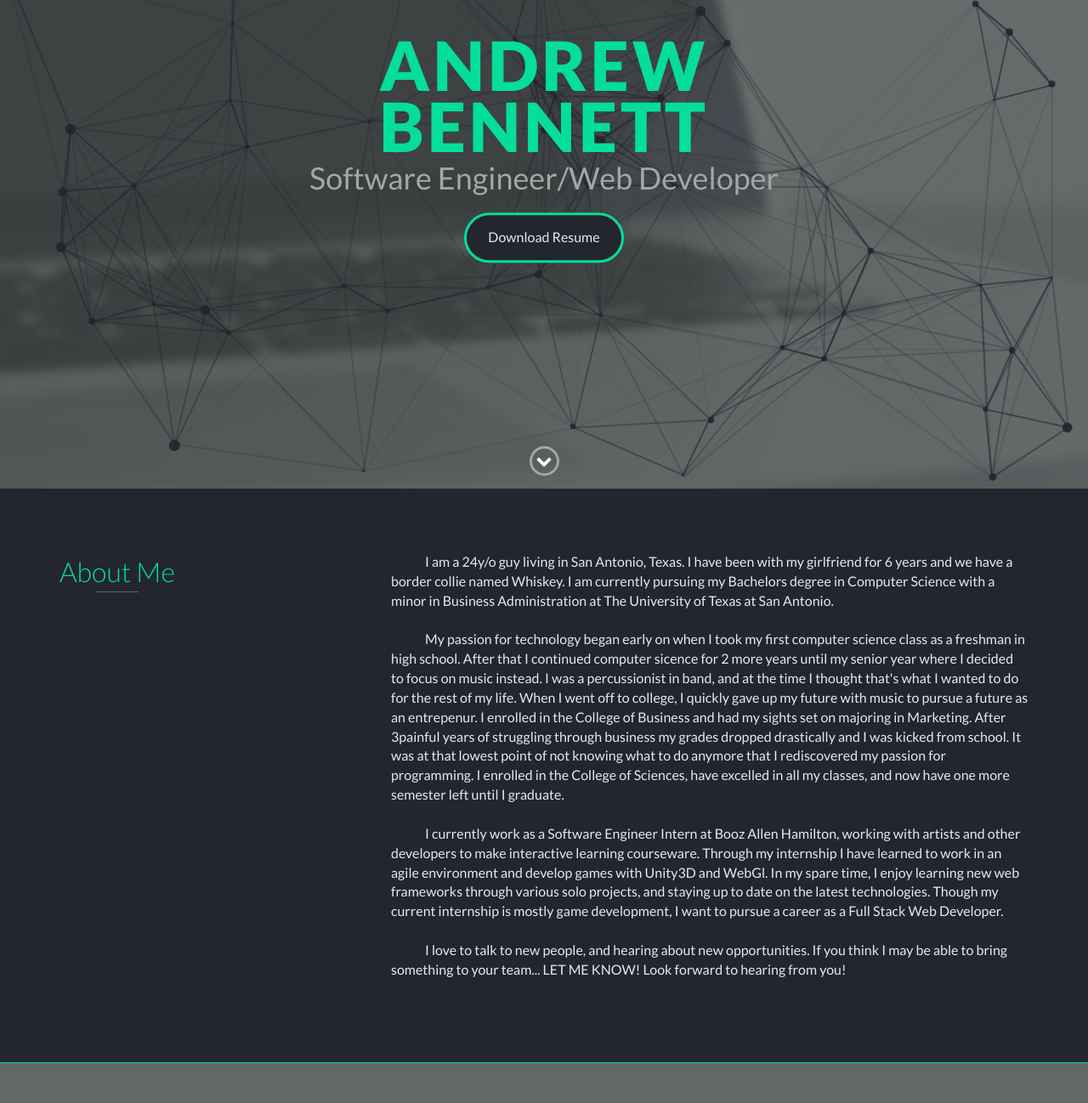
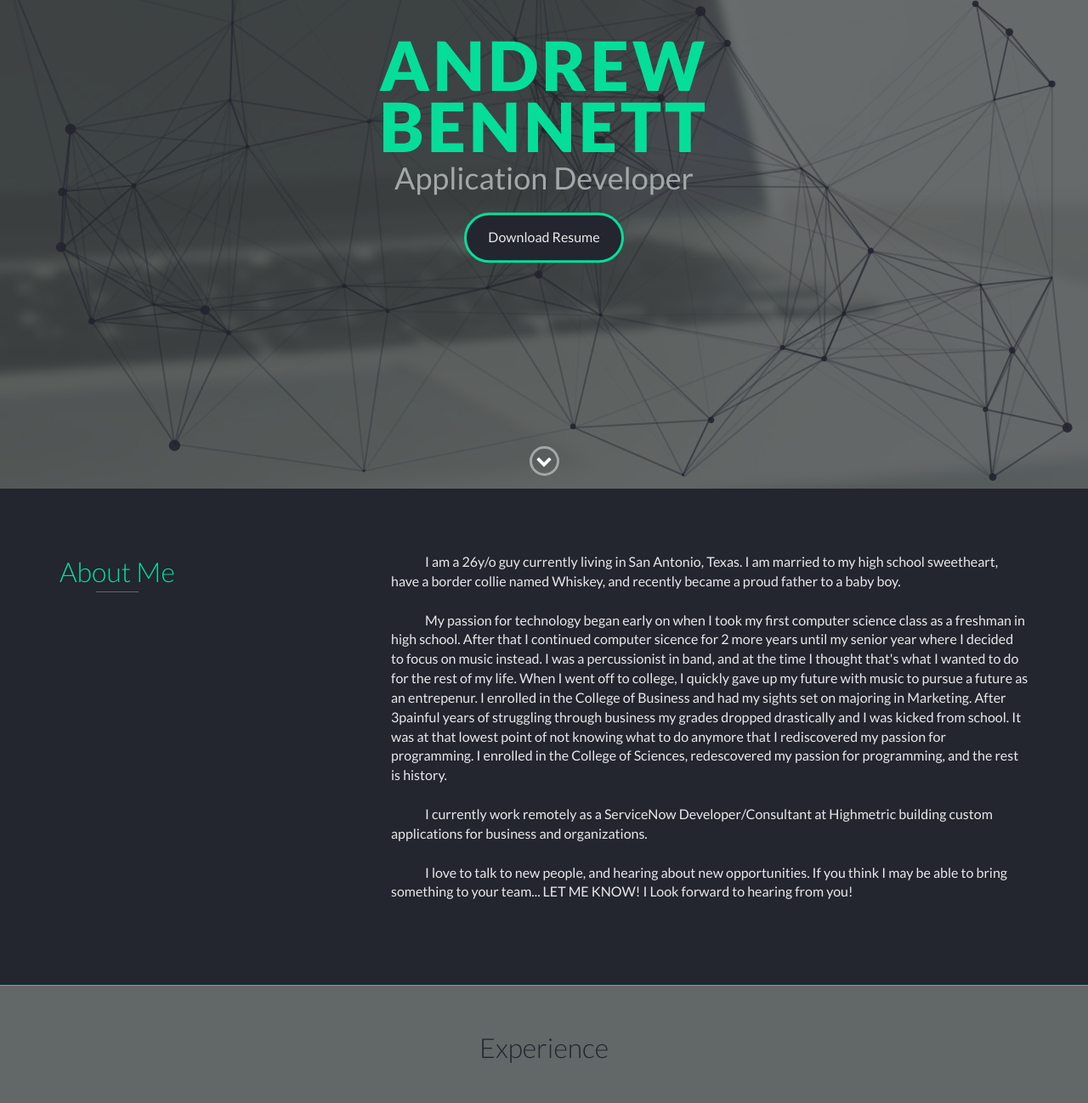
Before and after one commit to abennett0322/abennett0322.github.io, a website: page index.html in a window 1280 px wide. Shown: the part 225-1523 px from the top of the page at 85% size. Drawn offline with nearby package versions, Linux system fonts and the light colour scheme.

Commit message:
Update index.html
updated the about section

```diff
--- a/index.html
+++ b/index.html
@@ -53,7 +53,7 @@
     <div id="lead">
         <div id="lead-content">
             <h1>Andrew Bennett</h1>
-            <h2>Software Engineer/Web Developer</h2>
+            <h2>Application Developer</h2>
             <a href="assets/resume/Andrew_Bennett.pdf" target="_blank" class="btn-rounded-white">Download Resume</a>
         </div>
         <!-- End #lead-content -->
@@ -79,19 +79,20 @@
                 </div>
                 <div class="col-md-8">
                     <p>
-                        I am a 24y/o guy living in San Antonio, Texas. I have been with my girlfriend for 6 years and we have a border collie named Whiskey. I am currently pursuing my Bachelors degree in Computer Science with a minor in Business Administration at The University of Texas at San Antonio.
+			I am a 26y/o guy currently living in San Antonio, Texas. I am married to my high school sweetheart, have a border collie named Whiskey, and recently became a proud father to a baby boy.
                         <br/><br/>
                     </p>
                     <p>
-                        My passion for technology began early on when I took my first computer science class as a freshman in high school. After that I continued computer sicence for 2 more years until my senior year where I decided to focus on music instead. I was a percussionist in band, and at the time I thought that's what I wanted to do for the rest of my life. When I went off to college, I quickly gave up my future with music to pursue a future as an entrepenur. I enrolled in the College of Business and had my sights set on majoring in Marketing. After 3painful years of struggling through business my grades dropped drastically and I was kicked from school. It was at that lowest point of not knowing what to do anymore that I rediscovered my passion for programming. I enrolled in the College of Sciences, have excelled in all my classes, and now have one more semester left until I graduate.
+                        My passion for technology began early on when I took my first computer science class as a freshman in high school. After that I continued computer sicence for 2 more years until my senior year where I decided to focus on music instead. I was a percussionist in band, and at the time I thought that's what I wanted to do for the rest of my life. When I went off to college, I quickly gave up my future with music to pursue a future as an entrepenur. I enrolled in the College of Business and had my sights set on majoring in Marketing. After 3painful years of struggling through business my grades dropped drastically and I was kicked from school. It was at that lowest point of not knowing what to do anymore that I rediscovered my passion for programming. I enrolled in the College of Sciences, redescovered my passion for programming, and the rest is history.
                         <br/><br/>
                     </p>
                     <p>
-                        I currently work as a Software Engineer Intern at Booz Allen Hamilton, working with artists and other developers to make interactive learning courseware. Through my internship I have learned to work in an agile environment and develop games with Unity3D and WebGl. In my spare time, I enjoy learning new web frameworks through various solo projects, and staying up to date on the latest technologies. Though my current internship is mostly game development, I want to pursue a career as a Full Stack Web Developer.
+			I currently work remotely as a ServiceNow Developer/Consultant at Highmetric building custom applications for business and organizations.
+                        <!--I currently work as a Software Engineer Intern at Booz Allen Hamilton, working with artists and other developers to make interactive learning courseware. Through my internship I have learned to work in an agile environment and develop games with Unity3D and WebGl. In my spare time, I enjoy learning new web frameworks through various solo projects, and staying up to date on the latest technologies. Though my current internship is mostly game development, I want to pursue a career as a Full Stack Web Developer.-->
                         <br/><br/>
                     </p>
                     <p>
-                        I love to talk to new people, and hearing about new opportunities. If you think I may be able to bring something to your team... LET ME KNOW! Look forward to hearing from you!
+                        I love to talk to new people, and hearing about new opportunities. If you think I may be able to bring something to your team... LET ME KNOW! I Look forward to hearing from you!
                         <br/><br/>
                     </p>
                 </div>
```
